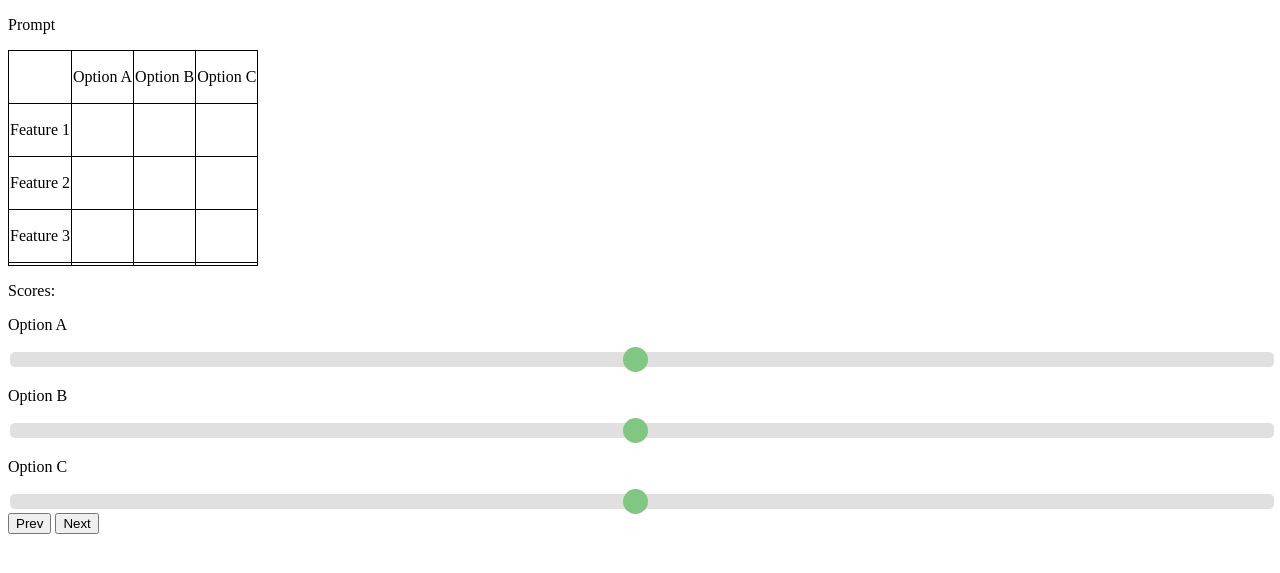
After one commit to inwonakng/ethical_ai, a Django app: template ethicssite/survey/templates/survey/survey-page.html in a window 1280 px wide. The commit adds this page. Shown: the top 573 px of the page. Run offline with Django 3.2, Linux system fonts and the light colour scheme; the template is opened without the code that fills it, so the values that code supplies are empty.

Commit message:
Static Layout HTML Structure
Created sample html structure with a small amount of styles applied to it. This is for the general page depicting the scenarios in it.

```diff
--- /dev/null
+++ b/ethicssite/survey/static/css/survey-page.css
@@ -0,0 +1,41 @@
+table, td {
+    border: 1px solid black;
+    border-collapse: collapse;
+}
+.slidecontainer {
+    width: 100%;
+  }
+
+  .slider {
+    -webkit-appearance: none;
+    width: 100%;
+    height: 15px;
+    border-radius: 5px;
+    background: #d3d3d3;
+    outline: none;
+    opacity: 0.7;
+    -webkit-transition: .2s;
+    transition: opacity .2s;
+  }
+
+  .slider:hover {
+    opacity: 1;
+  }
+
+  .slider::-webkit-slider-thumb {
+    -webkit-appearance: none;
+    appearance: none;
+    width: 25px;
+    height: 25px;
+    border-radius: 50%;
+    background: #4CAF50;
+    cursor: pointer;
+  }
+
+  .slider::-moz-range-thumb {
+    width: 25px;
+    height: 25px;
+    border-radius: 50%;
+    background: #4CAF50;
+    cursor: pointer;
+  }
--- a/ethicssite/survey/static/css/surveyresult.css
+++ b/ethicssite/survey/static/css/surveyresult.css
@@ -1,3 +1,3 @@
 .head{
-    font-size: 24px;
+    font-size: 10px;
 }
--- /dev/null
+++ b/ethicssite/survey/templates/survey/survey-page.html
@@ -0,0 +1,77 @@
+<!DOCTYPE html>
+<html>
+  <head>
+    <title>Ethical Voting Platform</title>
+    <meta charset="UTF-8">
+    <meta name="viewport" content="width=device-width, initial-scale=1.0">
+    <link rel="stylesheet" type="text/css" href="../../static/css/survey-page.css">
+  </head>
+  <body>
+    <p>Prompt</p>
+    <table>
+      <tr>
+        <td></td>
+        <td>
+          <p>Option A</p>
+        </td>
+        <td>
+          <p>Option B</p>
+        </td>
+        <td>
+          <p>Option C</p>
+        </td>
+      </tr>
+      <tr>
+        <td>
+          <p>Feature 1</p>
+        </td>
+        <td></td>
+        <td></td>
+        <td></td>
+      </tr>
+      <tr>
+        <td>
+          <p>Feature 2</p>
+        </td>
+        <td></td>
+        <td></td>
+        <td></td>
+      </tr>
+      <tr>
+        <td>
+          <p>Feature 3</p>
+        </td>
+        <td></td>
+        <td></td>
+        <td></td>
+      </tr>
+      <tr>
+        <td></td>
+        <td></td>
+        <td></td>
+        <td></td>
+      </tr>
+    </table>
+    <p>Scores: </p>
+    <div>
+      <p>Option A</p>
+      <div class="slidecontainer">
+        <input type="range" min="1" max="100" value="50" class="slider" id="myRange">
+      </div>
+    </div>
+    <div>
+      <p>Option B</p>
+      <div class="slidecontainer">
+        <input type="range" min="1" max="100" value="50" class="slider" id="myRange">
+      </div>
+    </div>
+    <div>
+      <p>Option C</p>
+      <div class="slidecontainer">
+        <input type="range" min="1" max="100" value="50" class="slider" id="myRange">
+      </div>
+    </div>
+    <button>Prev</button>
+    <button>Next</button>
+  </body>
+</html>
```
